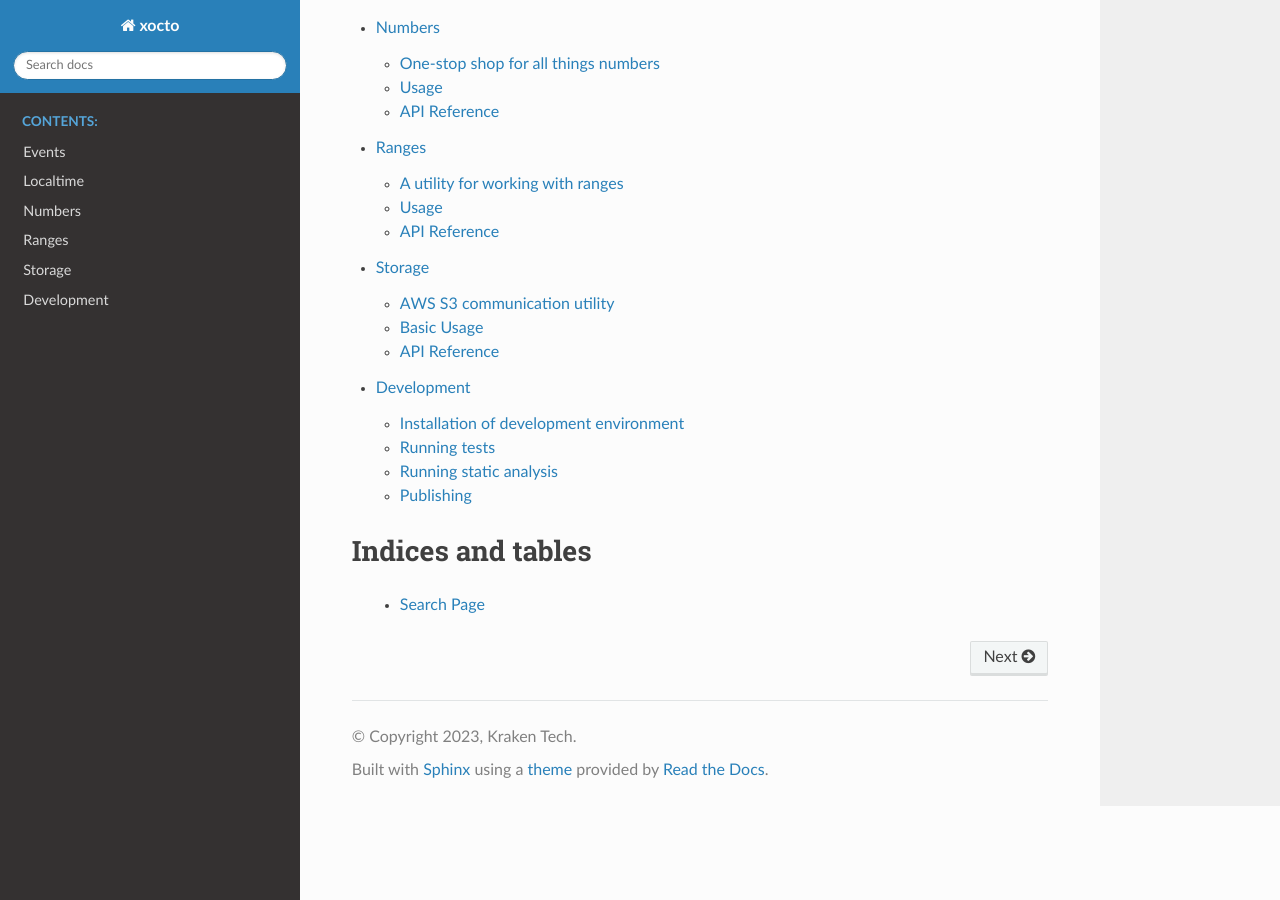
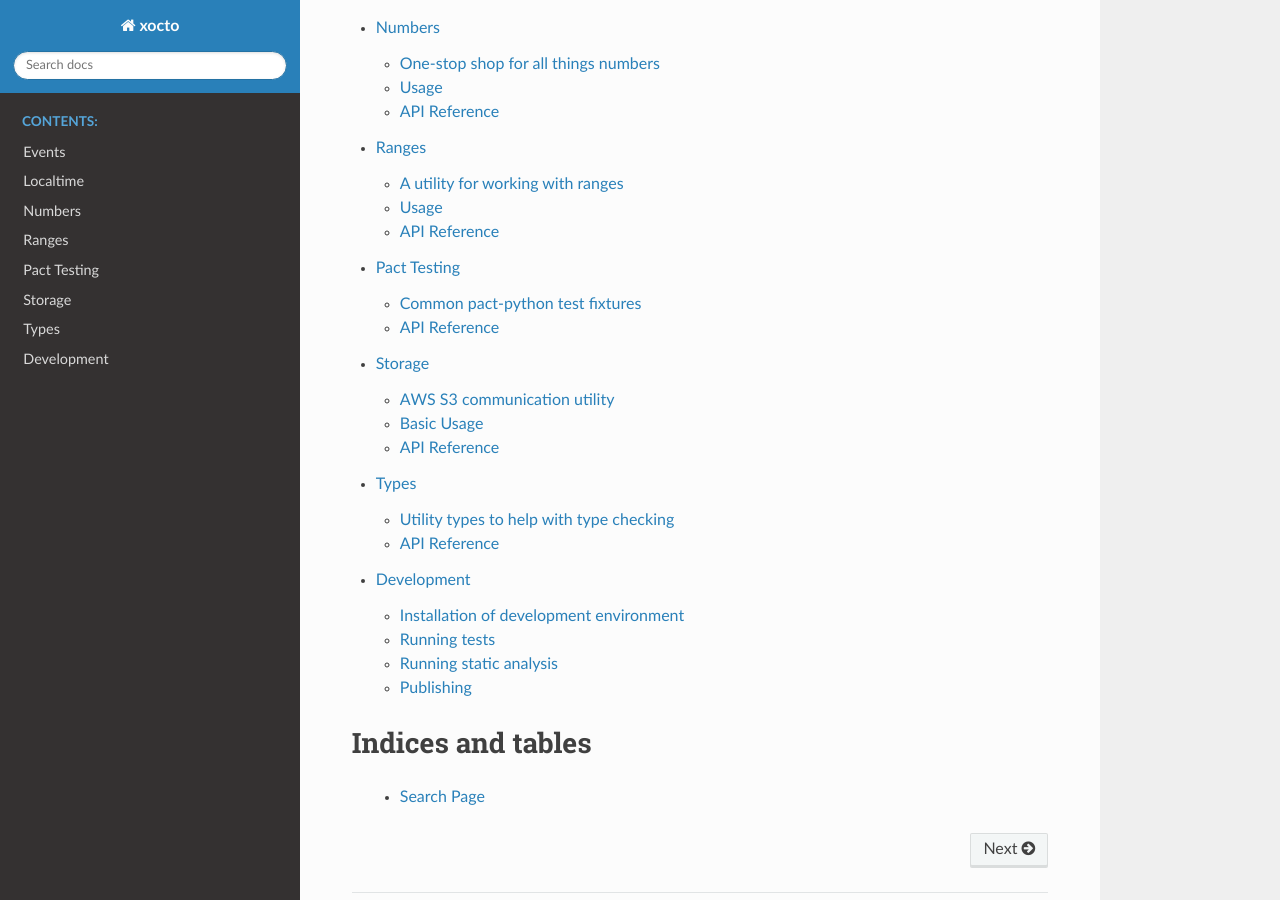
Before and after one commit to octoenergy/xocto, a Sphinx documentation site: the page built from docs/index.rst, in a window 1280 px wide and 900 px high, scrolled down 576 px. Built offline with Sphinx 7.4.7 and the Read the Docs theme 2.0.0, drawn with Linux system fonts in a browser that asks for light colours.

Commit message:
Add docs for Pact and Types
- pact_testing.md
- types.md

````diff
--- a/docs/index.rst
+++ b/docs/index.rst
@@ -18,7 +18,9 @@ PyPI detail page: https://pypi.python.org/pypi/xocto
    xocto/localtime
    xocto/numbers
    xocto/ranges
+   xocto/pact_testing
    xocto/storage
+   xocto/types
    xocto/development
 
 
--- /dev/null
+++ b/docs/xocto/pact_testing.md
@@ -0,0 +1,14 @@
+# Pact Testing
+
+## Common pact-python test fixtures
+
+For use with [pact-python](https://github.com/pact-foundation/pact-python)
+
+## API Reference
+
+```{eval-rst}
+.. automodule:: xocto.pact_testing
+   :members:
+   :undoc-members:
+   :show-inheritance:
+```
--- /dev/null
+++ b/docs/xocto/types.md
@@ -0,0 +1,14 @@
+# Types
+
+## Utility types to help with type checking
+
+Types is a collection of utility types to help with type checking.
+
+## API Reference
+
+```{eval-rst}
+.. automodule:: xocto.types
+   :members:
+   :undoc-members:
+   :show-inheritance:
+```
````
